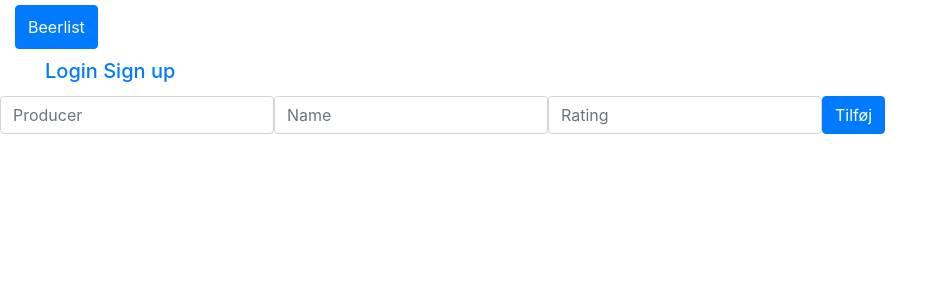
After one commit to Lucassass/Bajer-rating, a Flask app: page /addbajer in a window 1280 px wide. The commit adds this page. Shown: the top 300 px of the page, without its empty margins (0-948 px from the left). Run offline with Flask 2, Linux system fonts and the light colour scheme; some libraries are stand-ins or nearby versions.

Commit message:
add beer function added

```diff
--- a/app.py
+++ b/app.py
@@ -3,7 +3,7 @@ from flask import Flask, render_template, request, url_for, redirect, session
 from wtforms import Form, TextField, PasswordField, validators
 from passlib.hash import sha256_crypt
 from model import create_connection, close_connection, create_tables, insert_user, retrieve_user
-from model import get_beer
+from model import get_beer, add_beer
 
 app = Flask(__name__)
 
@@ -35,16 +35,43 @@ class LoginForm(Form):
     ])
     password = PasswordField('Password', [validators.DataRequired()])
 
+class BeerForm(Form):
+    producer = TextField('producer',[validators.DataRequired()])
+    name = TextField('name',[validators.DataRequired()])
+    rating = TextField('rating', [validators.DataRequired()])
+
+
 @app.route('/')
 @app.route('/home')
 @app.route('/index')
 def index():
     return render_template('index.html')
 
-@app.route('/beerlist')
+@app.route('/beerlist',methods=['GET','POST'])
 def beerlist():
+
+    form = BeerForm()
+
+    if request.method == 'POST':
+        producer = request.form['producer']
+        name = request.form['name']
+        rating = request.form['rating']
+        poster = session.get('username')
+        print(producer,name,rating)
+
+        if poster != None:
+                add_beer(producer, name, rating, poster)
+        else:
+            return redirect(url_for('login'))
+
+
     rows = get_beer()
     return render_template('bajerlist.html', posts=rows)
+
+
+@app.route('/addbajer')
+def tilføj_bajer():
+     return render_template('addbajer.html')
 
 @app.route('/register', methods=['GET', 'POST'])
 def register_page():
--- /dev/null
+++ b/templates/addbajer.html
@@ -0,0 +1,9 @@
+{% extends "layout.html" %}
+{% block content %}
+<form action="/beerlist" class = "form-inline" method = "POST">
+	<input type ="text" class = "form-control" placeholder = "Producer" name = "producer" value = "">
+	<input type = "text" class = "form-control" placeholder = "Name" name = "name" value = "">
+	<input type = "text" class ="form-control" placeholder = "Rating" name = "rating" value = "">
+	<input type = "submit" class = "btn btn-primary" value = "Tilføj">
+</form>
+{% endblock content %}
```
Also changed, not shown: templates/bajerlist.html (+4 -4 lines).
